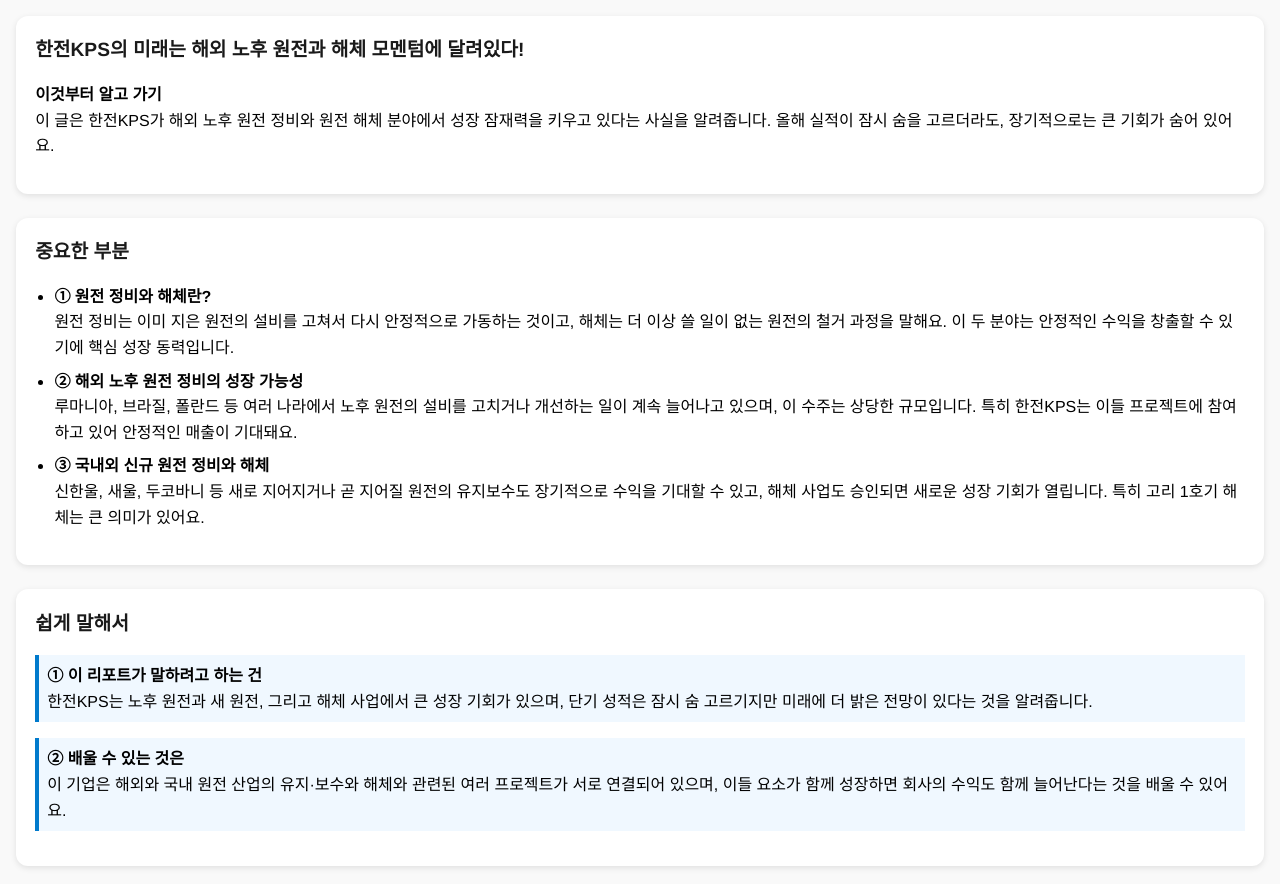
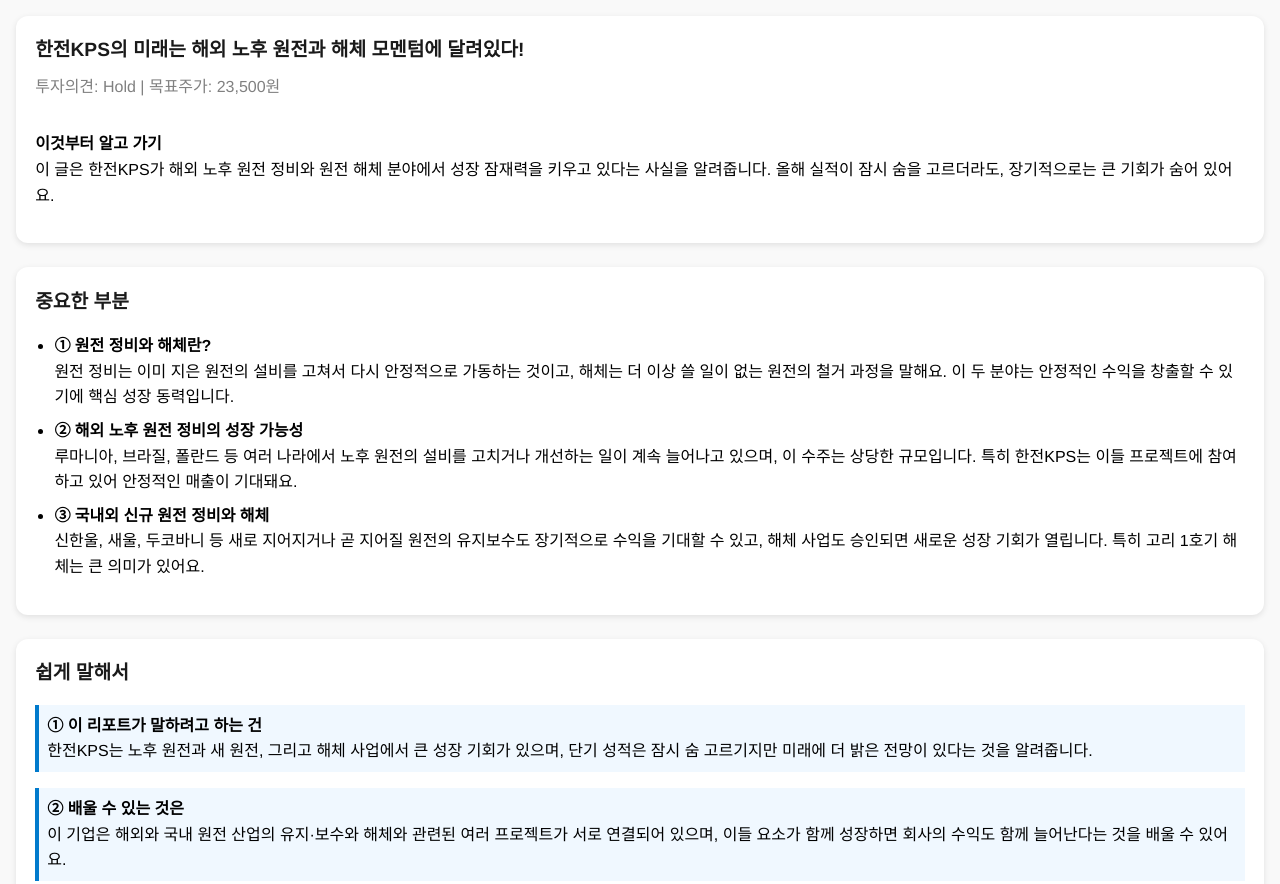
Before and after one commit to AJ-114/LS, a plain HTML site: page bullet1_1.html in a window 1280 px wide. Shown: the top 884 px of the page. Drawn offline with Linux system fonts and the light colour scheme.

Commit message:
Update bullet1_1.html

```diff
--- a/bullet1_1.html
+++ b/bullet1_1.html
@@ -42,6 +42,13 @@
 
   <div class="card">
     <h2>한전KPS의 미래는 해외 노후 원전과 해체 모멘텀에 달려있다!</h2>
+
+    <!-- 회색 글씨 추가 -->
+    <p style="color: gray; margin-top: -0.5rem; margin-bottom: 2rem;">
+      투자의견: Hold | 목표주가: 23,500원
+    </p>
+
+
     <p><strong>이것부터 알고 가기</strong><br>
       이 글은 한전KPS가 해외 노후 원전 정비와 원전 해체 분야에서 성장 잠재력을 키우고 있다는 사실을 알려줍니다. 올해 실적이 잠시 숨을 고르더라도, 장기적으로는 큰 기회가 숨어 있어요.
     </p>
```
